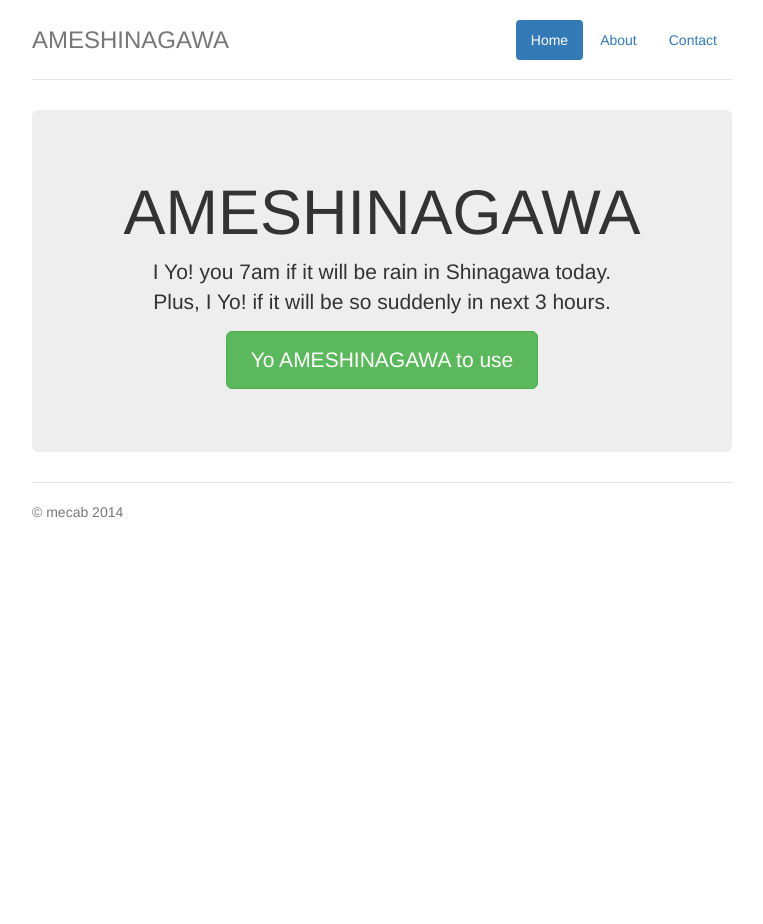
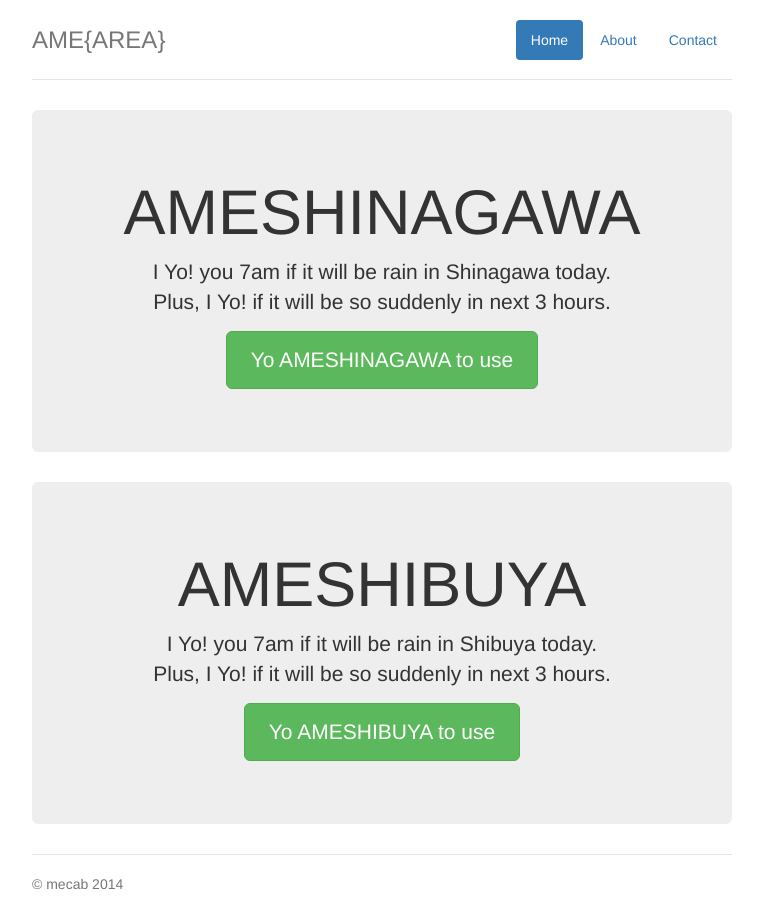
Before and after one commit to mecab/YOAME, a website: page static/index.html in a window 1280 px wide. Shown: the whole page, without its empty margins (258-1021 px from the left). Before the commit the page ends 800 px from the top, so only its background shows below. Drawn offline with nearby package versions, Linux system fonts and the light colour scheme.

Commit message:
Update index.html to include AMESHIBUYA

```diff
--- a/static/index.html
+++ b/static/index.html
@@ -6,7 +6,7 @@
     <meta name="viewport" content="width=device-width, initial-scale=1" />
     <link rel="stylesheet" href="//maxcdn.bootstrapcdn.com/bootstrap/3.2.0/css/bootstrap.min.css" />
     <link rel="stylesheet" href="css/jumbotron-narrow.css" />
-    <title>AMESHINAGAWA</title>
+    <title>AME{AREA}</title>
   </head>
   <body>
     <div class="container">
@@ -16,7 +16,7 @@
           <li><a href="#">About</a></li>
           <li><a href="#">Contact</a></li>
         </ul>
-        <h3 class="text-muted">AMESHINAGAWA</h3>
+        <h3 class="text-muted">AME{AREA}</h3>
       </div>
 
       <div class="jumbotron">
@@ -25,7 +25,16 @@
 	  I Yo! you 7am if it will be rain in Shinagawa today.<br />
 	  Plus, I Yo! if it will be so suddenly in next 3 hours.
 	</p>
-        <p><a class="btn btn-lg btn-success" href="#" role="button">Yo AMESHINAGAWA to use</a></p>
+        <p><a class="btn btn-lg btn-success" href="#" role="button" href="http://justyo.co/">Yo AMESHINAGAWA to use</a></p>
+      </div>
+
+      <div class="jumbotron">
+        <h1>AMESHIBUYA</h1>
+        <p class="lead">
+	  I Yo! you 7am if it will be rain in Shibuya today.<br />
+	  Plus, I Yo! if it will be so suddenly in next 3 hours.
+	</p>
+        <p><a class="btn btn-lg btn-success" href="#" role="button" href="http://justyo.co/">Yo AMESHIBUYA to use</a></p>
       </div>
 
       <div class="footer">
```
